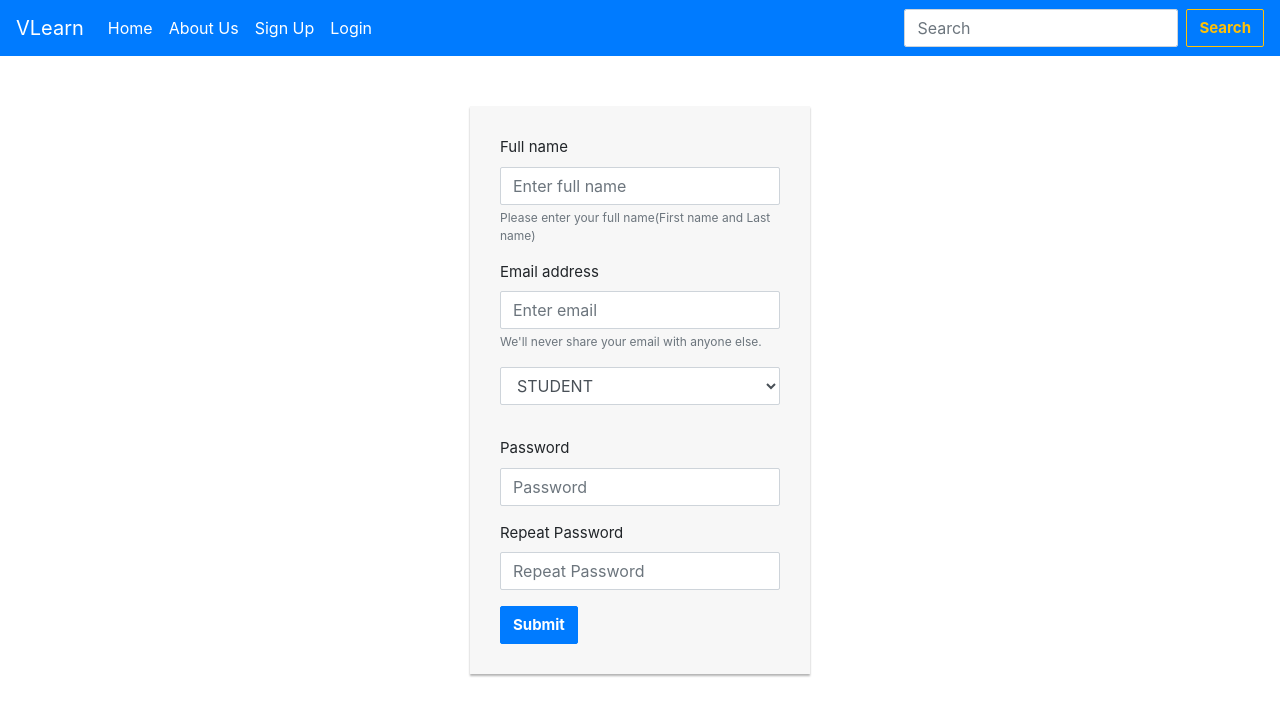
After one commit to harini-jt/vlearn, a Flask app: page /signup in a window 1280 px wide. The commit adds this page. Shown: the top 716 px of the page. Run offline with Flask 2, Linux system fonts and the light colour scheme; some libraries are stand-ins or nearby versions.

Commit message:
add: signup and login

```diff
--- a/app.py
+++ b/app.py
@@ -12,7 +12,131 @@ app = Flask(__name__)
 # encryption relies on secret keys so they could be run
 app.secret_key = os.environ.get('SECRET_KEY')
 
+# connect to your Mongo DB database
+client = pymongo.MongoClient(os.environ.get('MONGO_URI'))
+
+# get the database name
+db = client.get_database('DB_NAME')
+users = db[os.environ.get('USERS_COLLECTION')]
+
+
 @app.route('/', methods=['GET'])
 def home():
     # base -> only nav bar
-    return render_template('base.html', message =  os.environ.get('SECRET_KEY'))
+    return render_template('base.html')
+
+
+@app.route("/signup", methods=['post', 'get'])
+def signup():
+    message = ''
+    # if method post in index
+    if "email" in session:
+        return redirect(url_for("profile"))
+    if request.method == "POST":
+        user = request.form.get("fullname")
+        email = request.form.get("email")
+        password1 = request.form.get("password1")
+        password2 = request.form.get("password2")
+        role = request.form.get('role')
+        isOnline = True
+        # if found in database showcase that it's found
+        user_found = users.find_one({"name": user})
+        email_found = users.find_one({"email": email})
+        if user_found:
+            message = 'There already is a user by that name'
+            return render_template('index.html', message=message)
+        if email_found:
+            message = 'This email already exists in database'
+            return render_template('index.html', message=message)
+        if password1 != password2:
+            message = 'Passwords should match!'
+            return render_template('index.html', message=message)
+        else:
+            # hash the password and encode it
+            hashed = bcrypt.hashpw(password2.encode('utf-8'), bcrypt.gensalt())
+            # assing them in a dictionary in key value pairs
+            user_input = {'name': user, 'email': email,
+                          'password': hashed, 'role': role, "isOnline": isOnline}
+            # insert it in the record collection
+            users.insert_one(user_input)
+
+            # find the new created account and its email
+            user_data = users.find_one({"email": email})
+            new_email = user_data['email']
+            # if registered redirect to logged in as the registered user
+            return render_template('profile.html', email=new_email)
+    return render_template('signup.html')
+
+
+@app.route("/login", methods=["POST", "GET"])
+def login():
+    message = 'Please login to your account'
+    if "email" in session:
+        return redirect(url_for("profile"))
+
+    if request.method == "POST":
+        email = request.form.get("email")
+        password = request.form.get("password")
+
+        # check if email exists in database
+        email_found = users.find_one({"email": email})
+
+        # STUDENT
+        if email_found and email_found['role'] == os.environ.get('STUDENT'):
+            email_val = email_found['email']
+            passwordcheck = email_found['password']
+            # encode the password and check if it matches
+            if bcrypt.checkpw(password.encode('utf-8'), passwordcheck):
+                session["email"] = email_val
+                db.users.find_one_and_update({'email': session['email']}, {
+                                             '$set': {'isOnline': True}})
+                return redirect(url_for('profile'))
+            else:
+                if "email" in session:
+                    db.users.find_one_and_update({'email': session['email']}, {
+                                                 '$set': {'isOnline': True}})
+                    return redirect(url_for("profile"))
+                message = 'Wrong password'
+                return render_template('login.html', message=message)
+        # TEACHER
+        elif email_found and email_found['role'] == os.environ.get('TEACHER'):
+            email_val = email_found['email']
+            passwordcheck = email_found['password']
+            # encode the password and check if it matches
+            if bcrypt.checkpw(password.encode('utf-8'), passwordcheck):
+                session["email"] = email_val
+                db.users.find_one_and_update({'email': session['email']}, {
+                                             '$set': {'isOnline': True}})
+                return redirect(url_for("profile"))
+
+            else:
+                if "email" in session:
+                    db.users.find_one_and_update({'email': session['email']}, {
+                        '$set': {'isOnline': True}})
+                    return redirect(url_for("profile"))
+
+                message = 'Wrong password'
+                return render_template('login.html', message=message)
+        # ADMIN
+        elif email_found and email_found['role'] == os.environ.get('ADMIN'):
+            email_val = email_found['email']
+            passwordcheck = email_found['password']
+            # encode the password and check if it matches
+            if bcrypt.checkpw(password.encode('utf-8'), passwordcheck):
+                session["email"] = email_val
+                db.users.find_one_and_update({'email': session['email']}, {
+                                             '$set': {'isOnline': True}})
+                return redirect(url_for("admin"))
+
+            else:
+                if "email" in session:
+                    db.users.find_one_and_update({'email': session['email']}, {
+                        '$set': {'isOnline': True}})
+                    return redirect(url_for("admin"))
+                message = 'Wrong password'
+                return render_template('login.html', message=message)
+
+        else:
+            message = 'Email not found'
+            return render_template('login.html', message=message)
+    return render_template('login.html', message=message)
--- a/templates/base.html
+++ b/templates/base.html
@@ -23,16 +23,6 @@
         <li class="nav-item active">
           <a class="nav-link" href="#">About Us</a>
         </li>
-        <!-- <li class="nav-item dropdown">
-          <a class="nav-link dropdown-toggle" href="#" id="navbarDropdown" role="button" data-toggle="dropdown" aria-haspopup="true" aria-expanded="false">
-            Menu
-          </a>
-          <div class="dropdown-menu" aria-labelledby="navbarDropdown">
-            <a class="dropdown-item" href="/signup">Register <span class="sr-only">(current)</span></a>
-            <a class="dropdown-item" href="/login">Login</a>
-            <a class="dropdown-item" href="/logout">Logout</a>
-          </div>
-        </li> -->
         <li class="nav-item active">
           <a class="nav-link" href="/signup">Sign Up<span class="sr-only">(current)</span></a>
         </li>
@@ -53,7 +43,6 @@
     <script src="https://stackpath.bootstrapcdn.com/bootstrap/4.5.0/js/bootstrap.min.js" integrity="sha384-OgVRvuATP1z7JjHLkuOU7Xw704+h835Lr+6QL9UvYjZE3Ipu6Tp75j7Bh/kR0JKI" crossorigin="anonymous"></script>
 
 {% block content %}
-<h1>{{ message }}</h1>
 {% include "course.html" %}
 {% endblock %}
 </body>
--- /dev/null
+++ b/templates/signup.html
@@ -0,0 +1,70 @@
+{% extends "base.html" %}
+{% block title %}Register System{% endblock %}
+
+{% block content %}
+
+{% if message  %}
+    <div class="alert alert-secondary" role="alert">
+        <p>{{ message }}</p>
+    </div>
+{% endif %}
+
+<style>
+  .signup-form {
+    width: 340px;
+    margin: 50px auto;
+    font-size: 15px;
+}
+  .signup-form form {
+      margin-bottom: 15px;
+      background: #f7f7f7;
+      box-shadow: 0px 2px 2px rgba(0, 0, 0, 0.3);
+      padding: 30px;
+  }
+  .signup-form h2 {
+      margin: 0 0 15px;
+  }
+  .form-control, .btn {
+      min-height: 38px;
+      border-radius: 2px;
+  }
+  .btn {
+      font-size: 15px;
+      font-weight: bold;
+  }
+</style>
+
+<div class="signup-form">
+  <form action="" method="post">
+      <div class="form-group">
+          <label for="Fullname">Full name</label>
+          <input name="fullname" class="form-control" id="inputFullName" aria-describedby="emailHelp" placeholder="Enter full name">
+          <small id="fullName" class="form-text text-muted">Please enter your full name(First name and Last name)</small>
+       </div>
+      <div class="form-group">
+            <label for="InputEmail">Email address</label>
+            <input name="email" class="form-control" id="InputEmail"  placeholder="Enter email">
+            <small id="emailHelp" class="form-text text-muted">We'll never share your email with anyone else.</small>
+      </div>
+
+      <div class="mb-4 pb-2">
+        <select class="form-control" name="role">
+          <option value="1">STUDENT</option>
+          <option value="2">TEACHER</option>
+        </select>
+      </div>
+
+      <div class="form-group">
+        <label for="InputPassword">Password</label>
+        <input type="password" name="password1" class="form-control" id="InputPassword" placeholder="Password">
+      </div>
+
+      <div class="form-group">
+        <label for="InputPassword2">Repeat Password</label>
+        <input type="password" name="password2" class="form-control" id="InputPassword2" placeholder="Repeat Password">
+      </div>
+
+      <button type="submit" class="btn btn-primary">Submit</button>
+  </form>
+</div>
+{% endblock %}
```
Also changed, not shown: templates/login.html (added, +51 -0 lines).
